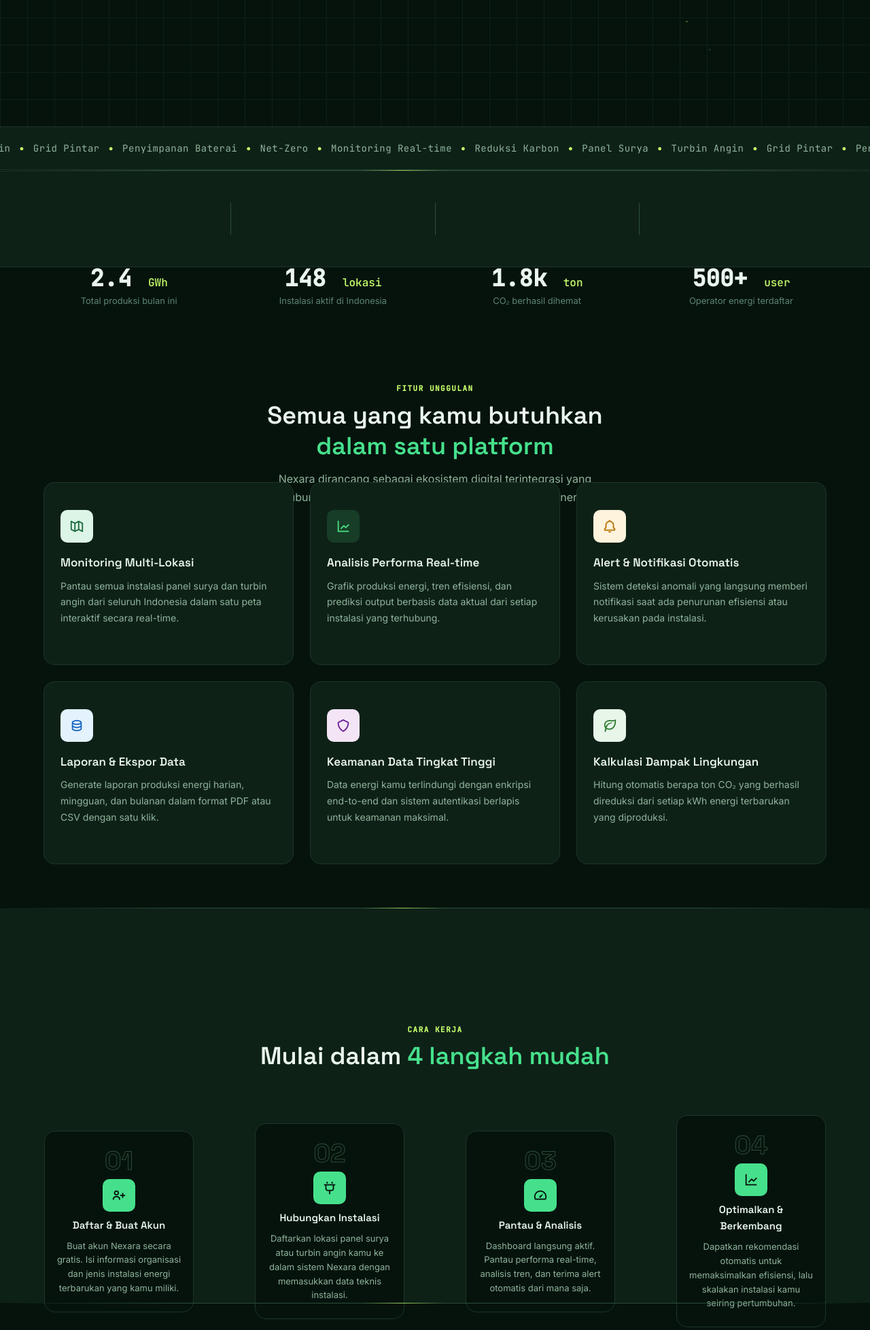
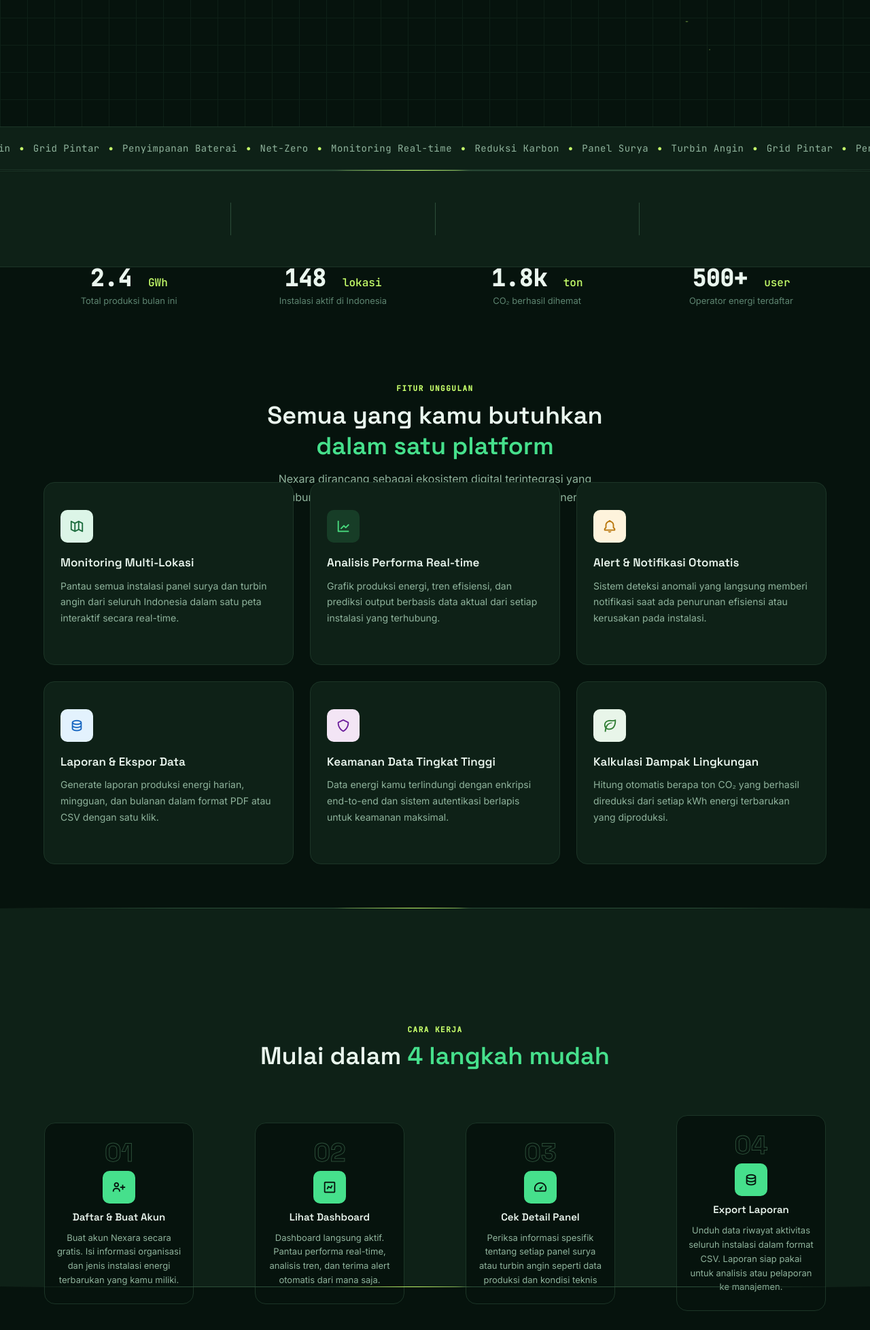
Before and after one commit to King-Rackka/Nexara, a web app: file index.html in a window 1280 px wide. Shown: the part 614-2570 px from the top of the page at 68% size. Run offline with its HTML, style and script files only (its server is not run), Linux system fonts and the light colour scheme; some libraries are stand-ins or nearby versions.

Commit message:
Rapihin Lagi Aja Aja

```diff
--- a/css/index.css
+++ b/css/index.css
@@ -979,21 +979,22 @@
 .current-divider {
   position: relative;
   height: 1px;
-  overflow: hidden;
+  overflow-x: hidden;
+  overflow-y: visible;
   background: linear-gradient(90deg, transparent, var(--clr-border-strong) 20%, var(--clr-border-strong) 80%, transparent);
 }
 .current-divider::after {
   content: '';
   position: absolute;
-  top: -3px; left: -120px;
-  width: 120px; height: 7px;
-  background: linear-gradient(90deg, transparent, var(--clr-accent), transparent);
-  filter: blur(3px);
+  top: -60px; left: -200px;
+  width: 180px; height: 90px;
+  background: linear-gradient(40deg, transparent, var(--clr-accent), transparent);
+  filter: blur(7px);
   animation: currentFlow 4.5s linear infinite;
   animation-delay: inherit;
 }
 @keyframes currentFlow {
-  0%   { left: -120px; opacity: 0; }
+  0%   { left: -180px; opacity: 0; }
   10%  { opacity: 1; }
   90%  { opacity: 1; }
   100% { left: 100%; opacity: 0; }
--- a/index.html
+++ b/index.html
@@ -4,7 +4,9 @@
   <meta charset="UTF-8" />
   <meta name="viewport" content="width=device-width, initial-scale=1.0" />
   <meta name="description" content="Nexara — Platform monitoring energi terbarukan berbasis teknologi cerdas. Pantau panel surya dan turbin angin dari satu dashboard terintegrasi." />
-  <title>Nexara — Energy Intelligence Platform</title>
+  <title>Nexara</title>
+  <meta name="description" content="NexaGreen memvisualisasikan dampak nyata dari energi terbarukan yang dihasilkan seluruh instalasi dalam jaringan Nexara — dalam angka yang benar-benar terasa." />
+  <link rel="icon" type="image/png" href="assets/images/logo-nexara.png"/>
   <link rel="preconnect" href="https://fonts.googleapis.com" />
   <link rel="preconnect" href="https://fonts.gstatic.com" crossorigin />
   <link href="https://fonts.googleapis.com/css2?family=Poppins:wght@400;500;600;700&family=Inter:wght@400;500;600&family=JetBrains+Mono:wght@400;500&family=Space+Grotesk:wght@500;600;700&display=swap" rel="stylesheet" />
@@ -308,10 +310,10 @@
         <div class="hiw__step" data-aos="fade-up" data-aos-delay="150">
           <div class="hiw__step-num">02</div>
           <div class="hiw__step-icon">
-            <i class="bx bx-plug"></i>
+            <i class="bx bx-chart"></i>
           </div>
-          <h3>Hubungkan Instalasi</h3>
-          <p>Daftarkan lokasi panel surya atau turbin angin kamu ke dalam sistem Nexara dengan memasukkan data teknis instalasi.</p>
+          <h3>Lihat Dashboard</h3>
+          <p>Dashboard langsung aktif. Pantau performa real-time, analisis tren, dan terima alert otomatis dari mana saja.</p>
         </div>
 
         <div class="hiw__connector" data-aos="fade-up" data-aos-delay="200">
@@ -324,8 +326,8 @@
           <div class="hiw__step-icon">
             <i class="bx bx-tachometer"></i>
           </div>
-          <h3>Pantau & Analisis</h3>
-          <p>Dashboard langsung aktif. Pantau performa real-time, analisis tren, dan terima alert otomatis dari mana saja.</p>
+          <h3>Cek Detail Panel</h3>
+          <p>Periksa informasi spesifik tentang setiap panel surya atau turbin angin seperti data produksi dan kondisi teknis</p>
         </div>
 
         <div class="hiw__connector" data-aos="fade-up" data-aos-delay="300">
@@ -336,10 +338,10 @@
         <div class="hiw__step" data-aos="fade-up" data-aos-delay="350">
           <div class="hiw__step-num">04</div>
           <div class="hiw__step-icon">
-            <i class="bx bx-line-chart"></i>
+            <i class="bx bx-data"></i>
           </div>
-          <h3>Optimalkan & Berkembang</h3>
-          <p>Dapatkan rekomendasi otomatis untuk memaksimalkan efisiensi, lalu skalakan instalasi kamu seiring pertumbuhan.</p>
+          <h3>Export Laporan</h3>
+          <p>Unduh data riwayat aktivitas seluruh instalasi dalam format CSV. Laporan siap pakai untuk analisis atau pelaporan ke manajemen.</p>
         </div>
       </div>
     </div>
```
Also changed, not shown: css/nexagreen.css (+4 -11 lines).
